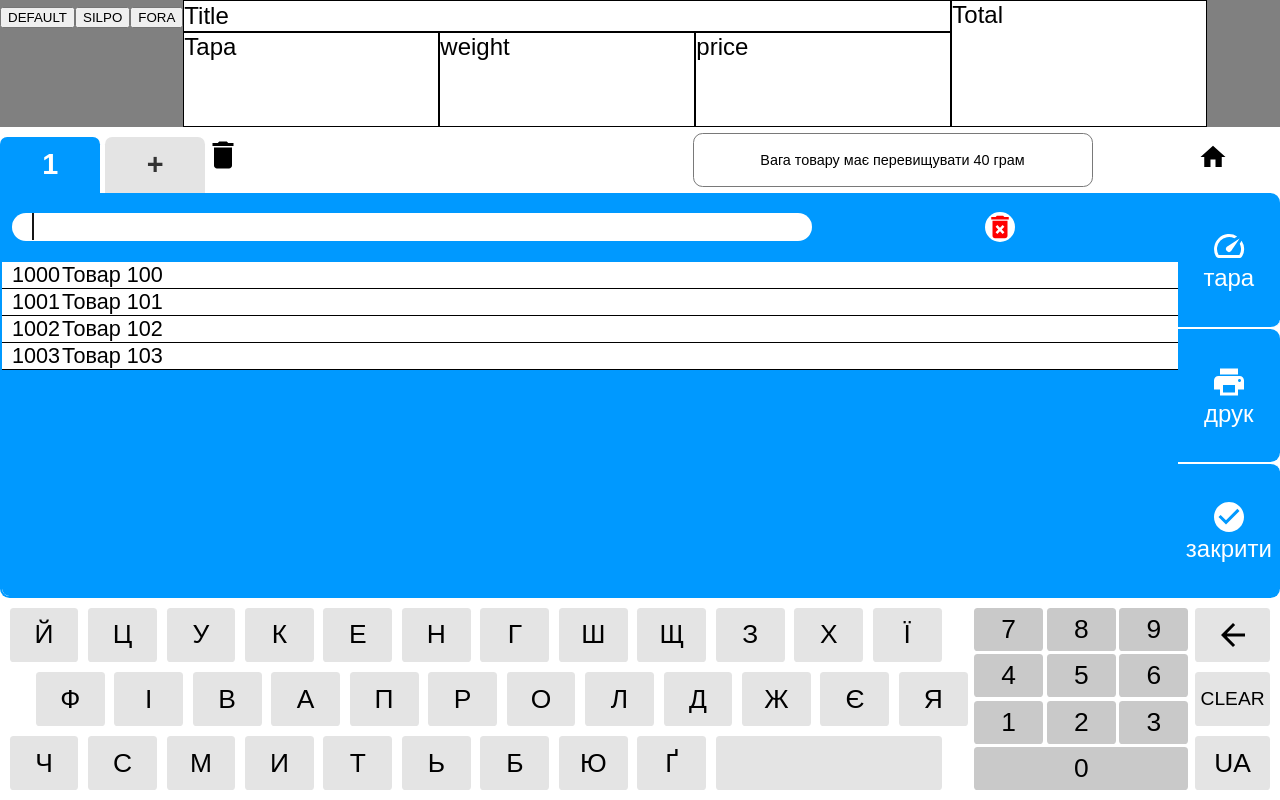
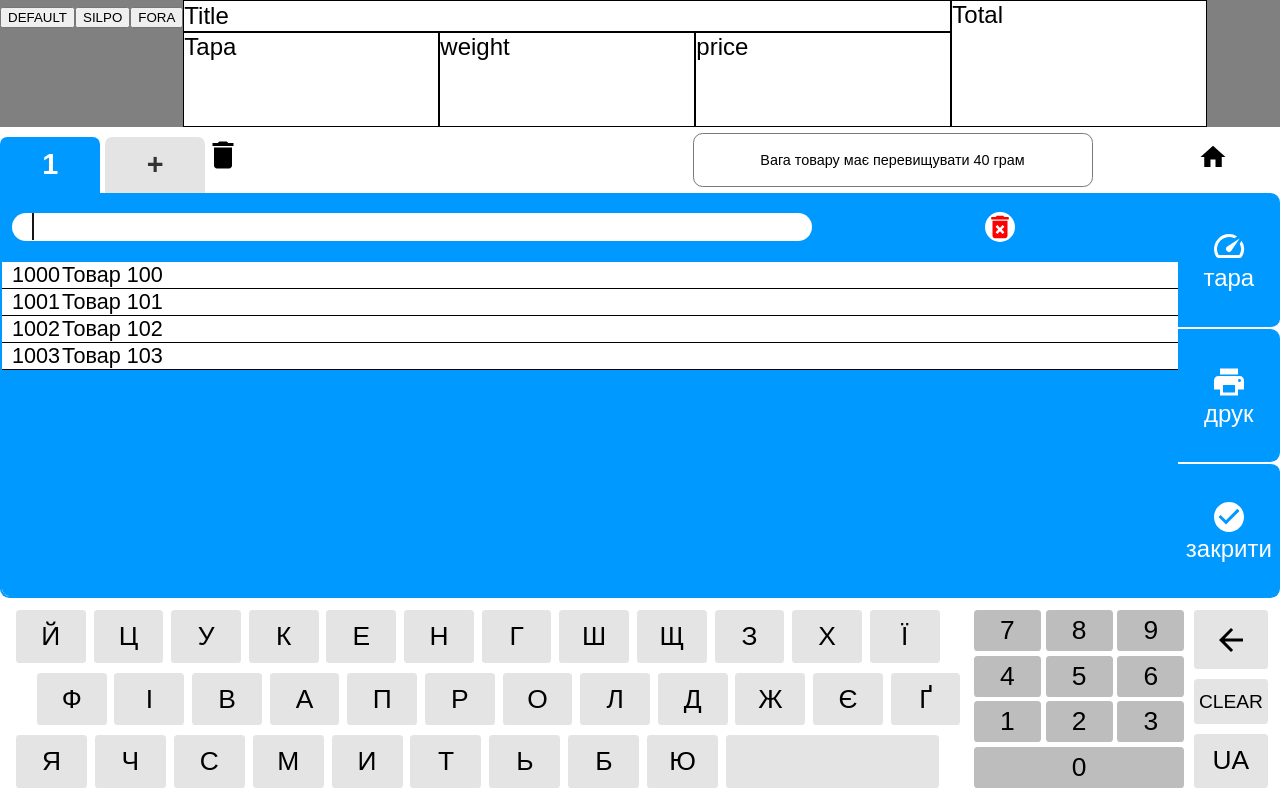
Before and after one commit to NeverSmileMan/testo, a React (Create React App) app: page / in a window 1280 px wide. Built offline with nearby package versions, Linux system fonts and the light colour scheme.

Commit message:
update keyboard.flex

```diff
--- a/src/App.tsx
+++ b/src/App.tsx
@@ -116,8 +116,8 @@ function App() {
 						<Main />
 					</div>
 					<div className={classes.keyboardWrap}>
-						<KeyboardGrid service={ActiveInputService} keyboardLayout={keyBoard} />
-						{/* <KeyboardFlex service={ActiveInputService} keyboardLayout={keyBoardFlex}/> */}
+						{/* <KeyboardGrid service={ActiveInputService} keyboardLayout={keyBoard} /> */}
+						<KeyboardFlex service={ActiveInputService} keyboardLayout={keyBoardFlex}/>
 					</div>
 				</div>
 			</ThemeProvider>
--- a/src/keyboard.flex/button.tsx
+++ b/src/keyboard.flex/button.tsx
@@ -1,8 +1,6 @@
 import React, { ReactElement, useCallback, ReactNode } from 'react';
-import { makeStyles } from '@material-ui/styles';
+import { makeStyles, Theme, createStyles } from '@material-ui/core/styles';
 import { Key } from './keyboard.flex';
-
-
 
 interface Props {
 	callback: any;
@@ -11,14 +9,15 @@ interface Props {
 	className: string;
 }
 
-const useStyles = makeStyles({
+const useStyles = makeStyles((theme: Theme) =>
+	createStyles({
 		btn: {
 			display: 'flex',
 			alignItems: 'center',
 			justifyContent: 'center',
 			borderRadius: '.15rem',
 			fontSize: '1.1em',
-		background:'#e4e4e4',
+			background: '#e4e4e4',
 			overflow: 'hidden',
 			fontWeight: 400,
 			textTransform: 'uppercase',
@@ -26,10 +25,10 @@ const useStyles = makeStyles({
 			marginLeft: '0.15em',
 			marginRight: '0.15em',
 		},
-});
+	}),
+);
 
 export default function Button({ callback, value, children, className }: Props): ReactElement {
-
 	const classes = useStyles();
 
 	const onClick = useCallback(() => {
--- a/src/keyboard.flex/group.alphabet.buttons.tsx
+++ b/src/keyboard.flex/group.alphabet.buttons.tsx
@@ -3,8 +3,6 @@ import { LayoutContext } from './keyboard.flex';
 import Button from './button';
 import { makeStyles } from '@material-ui/styles';
 import { Key } from './keyboard.flex';
-
-
 
 const useStyles = makeStyles({
 	keyboardAlphabet: {
@@ -17,11 +15,7 @@ import { Key } from './keyboard.flex';
 	row: {
 		display: 'flex',
 		flexGrow: 1,
-    // marginTop: '0.2em',
-    // marginBottom: '0.2em',
 		boxSizing: 'border-box',
-
-
 	},
 	spacer: {
 		margin: '0.2em',
@@ -31,17 +25,6 @@ import { Key } from './keyboard.flex';
 	},
 	space: {
 		width: '300%',
-  },
-	alphabetBtn: {
-
-		// display: 'flex',
-		// boxSizing: 'border-box',
-		// flexDirection: 'row',
-    // flexWrap: 'wrap',
-    // justifyContent: 'space-around',
-    // alignContent:'space-around',
-
-    // width: '95%',
 	},
 });
 
@@ -56,18 +39,18 @@ export default function GroupAlphabetButtons({ opts, service }: any) {
 				return (
 					<>
 						<div key={`${i}x`} className={classes.row}>
-              {(i%2) ?<div key={`${i}i`} className={classes.offset}></div> : null}
+							{i % 2 ? <div key={`${i}i`} className={classes.offset}></div> : null}
 							{item.map((item: Key, index) => (
 								<Button
 									key={index}
 									value={item}
 									callback={service[opts.action]}
-                  className={classes.alphabetBtn + ' ' + (item === ' ' ? classes.space : '')}
+									className={item === ' ' ? classes.space : ''}
 								/>
 							))}
-            {!(i%2) ?<div key={`${i}o`} className={classes.offset}></div> : null}
+							{!(i % 2) ? <div key={`${i}o`} className={classes.offset}></div> : null}
 						</div>
-            {(i < (opts.keys[layout.name].length - 1)) ?<div key={`${i}z`} className={classes.spacer}></div> : null}
+						{i < opts.keys[layout.name].length - 1 ? <div key={`${i}z`} className={classes.spacer}></div> : null}
 					</>
 				);
 			})}
--- a/src/keyboard.flex/group.numeric.buttons.tsx
+++ b/src/keyboard.flex/group.numeric.buttons.tsx
@@ -1,31 +1,26 @@
 import React from 'react';
-import { makeStyles } from '@material-ui/styles';
+import { makeStyles, Theme, createStyles } from '@material-ui/core/styles';
 import Button from './button';
-import {Numeric, Key, Servise} from './keyboard.flex';
+import { Numeric, Key, Servise } from './keyboard.flex';
 
 interface Props {
 	options: Numeric;
 	service: Servise;
 }
 
-const useStyles2 = makeStyles({
+const useStyles = makeStyles((theme: Theme) =>
+	createStyles({
+		btnNumeric: {
+			background: theme.palette.grey[400],
+			margin: '0',
+		},
 		keyboardNumeric: {
+			display: 'grid',
+			gridGap: '0.2em',
+			gridTemplateColumns: 'repeat(3, 1fr)',
+			gridTemplateRows: 'repeat(4, 1fr)',
 			height: '100%',
 			boxSizing: 'border-box',
-		// backgroundColor: (props: any) => props.backgroundColor,
-  },
-  btnNumeric: {
-		background: '#c9c9c9',
-		margin: '0',
-  },
-});
-
-const useStyles = makeStyles({
-	numericGrid: {
-		display: 'grid',
-		gridGap: '0.4em',
-		gridTemplateColumns: 'repeat(3, 1fr)',
-		gridTemplateRows: 'repeat(4, 1fr)',
 		},
 		nkey_0: {
 			gridColumn: '1',
@@ -67,27 +62,22 @@ const useStyles = makeStyles({
 			gridColumn: '1 / 4',
 			gridRow: '4',
 		},
-});
+	}),
+);
 
-
-
-export default function GroupNumericButtons({options, service} : Props) {
-
-
+export default function GroupNumericButtons({ options, service }: Props) {
 	const classes = useStyles();
-  const classes2 = useStyles2();
-
-
-
-
-// console.log(classes);
-
 
 	return (
-    <div className= {`${classes2.keyboardNumeric} ${classes.numericGrid}`} >
+		<div className={classes.keyboardNumeric}>
 			{options.keys.map((item: Key, id: number) => (
-          <Button key={id} value={item} callback={service[options.action]} className={(classes as any)[`nkey_${id}`] + ' ' + classes2.btnNumeric} />
+				<Button
+					key={id}
+					value={item}
+					callback={service[options.action]}
+					className={`${(classes as any)[`nkey_${id}`]} ${classes.btnNumeric}`}
+				/>
 			))}
 		</div>
-  )
+	);
 }
--- a/src/keyboard.flex/group.special.buttons.tsx
+++ b/src/keyboard.flex/group.special.buttons.tsx
@@ -13,13 +13,9 @@ const useStyles = makeStyles({
 		height: '100%',
 		display: 'flex',
 		flexDirection: 'column',
-		// justifyContent: 'space-between',
-		// alignContent: 'space-between',
-		// alignItems: 'stretch',
 		boxSizing: 'border-box',
 	},
 	keyboardSpecialGrid: {
-
 		display: 'grid',
 		gridGap: '0.4em',
 		gridTemplateColumns: 'repeat(1, 1fr)',
@@ -39,8 +35,10 @@ const useStyles = makeStyles({
 	btnSpecial: {
 		display: 'flex',
 		margin: '0px',
-
-	}
+	},
+	clearBtn: {
+		fontSize: '0.8em',
+	},
 });
 
 export default function GroupSpecialButtons({ options, service }: Props): ReactElement {
@@ -56,11 +54,15 @@ export default function GroupSpecialButtons({ options, service }: Props): ReactE
 		<div className={`${classes.keyboardSpecial} ${classes.keyboardSpecialGrid}`}>
 			{options.keys.map((item: SpecialKey, id) =>
 				item.name === 'layout' ? (
-					<Button key={id} callback={changeLayout} className={classes.btnSpecial} >
+					<Button key={id} callback={changeLayout} className={classes.btnSpecial}>
 						<>{item.value ? (item.value as SpecialValue)[layout.name] : null}</>
 					</Button>
 				) : (
-					<Button key={id} callback={service[item.action as keyof Servise]} className={`${classes.btnSpecial} skey_${id}`} >
+					<Button
+						key={id}
+						callback={service[item.action as keyof Servise]}
+						className={`${classes.btnSpecial} skey_${id} ${item.value === 'CLEAR' ? classes.clearBtn : ''}`}
+					>
 						<>{item.value}</>
 					</Button>
 				),
--- a/src/keyboard.flex/settings.flex.tsx
+++ b/src/keyboard.flex/settings.flex.tsx
@@ -1,13 +1,11 @@
 import React from 'react';
 import ArrowBackIcon from '@material-ui/icons/ArrowBack';
-
 import { Keyboard  } from './keyboard.flex';
 
 const arr_EN = [['q','w','e','r','t','y','u','i','o','p'],['a','s','d','f','g','h','j','k','l'],['z','x','c','v','b','n','m',' ']];
 const arr_RU = [['й','ц','у','к','е','н','г','ш','щ','з','х','ъ'],['ф','ы','в','а','п','р','о','л','д','ж','э','ё'],['я','ч','с','м','и','т','ь','б','ю',' ']];
 const arr_UK = [['й','ц','у','к','е','н','г','ш','щ','з','х','ї'],['ф','і','в','а','п','р','о','л','д','ж','є','ґ'],['я','ч','с','м','и','т','ь','б','ю',' ']];
 const arr_num = ['7','8','9','4','5','6','1','2','3','0'];
-
 
 
 export const keyBoardFlex: Keyboard = {
```
Lines whose indentation alone changed are shown as unchanged.
